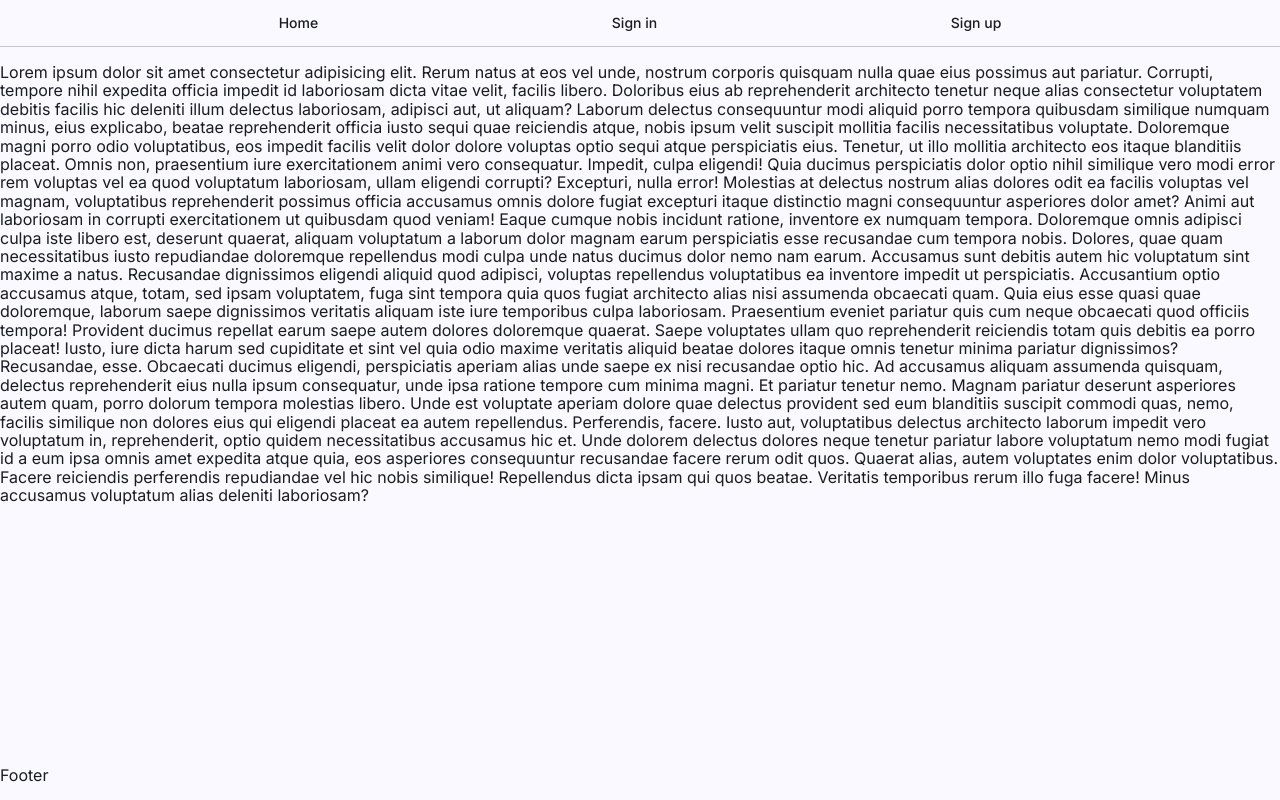
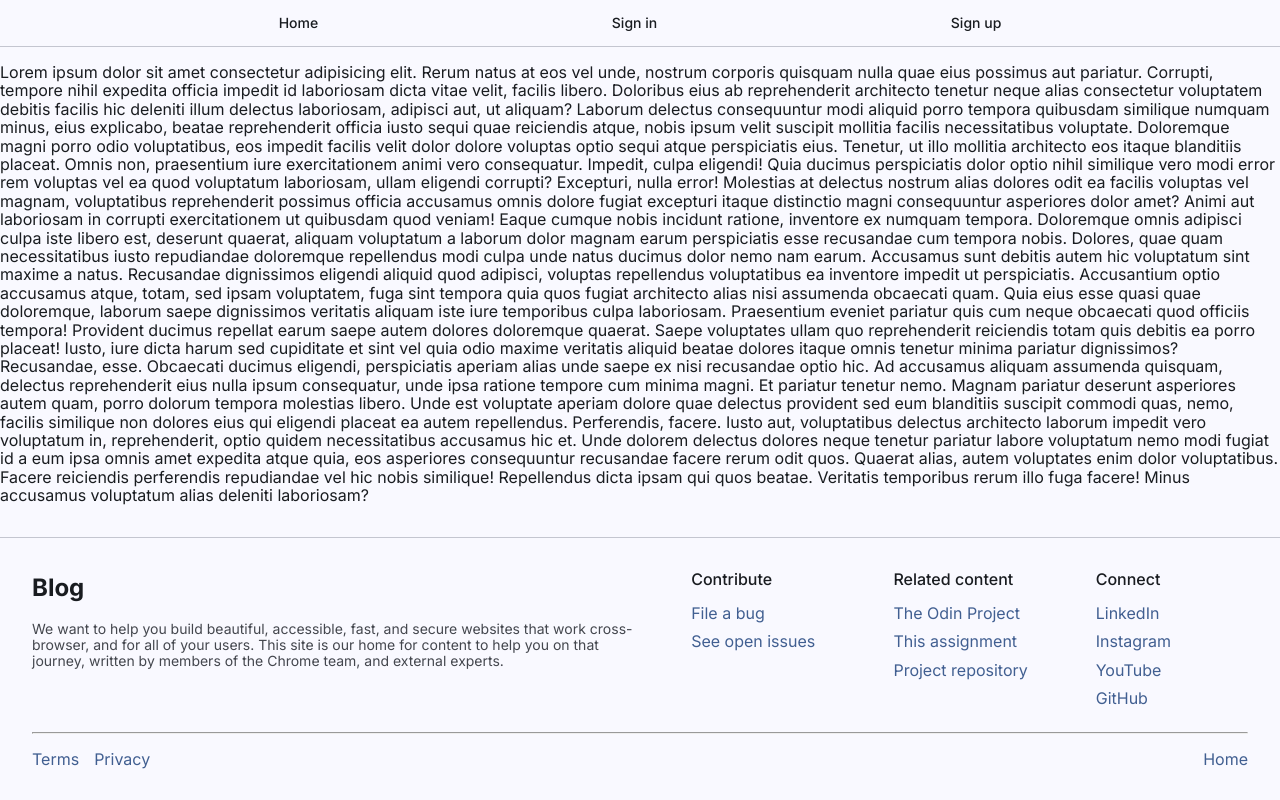
Before and after one commit to shravzzv/ODIN-Blog-api-project-client, a React (Vite) app: page / in a window 1280 px wide. Built offline with nearby package versions, Linux system fonts and the light colour scheme.

Commit message:
feat: Add footer with styles

```diff
--- a/src/components/Footer.jsx
+++ b/src/components/Footer.jsx
@@ -3,7 +3,80 @@ import '../styles/components/Footer.css'
 export default function Footer() {
   return (
     <footer>
-      <p>Footer</p>
+      <div className='top'>
+        <div className='container first'>
+          <h2>Blog</h2>
+          <p>
+            We want to help you build beautiful, accessible, fast, and secure
+            websites that work cross-browser, and for all of your users. This
+            site is our home for content to help you on that journey, written by
+            members of the Chrome team, and external experts.
+          </p>
+        </div>
+
+        <div className='container'>
+          <p className='heading'>Contribute</p>
+          <ul>
+            <li>
+              <a href='#'>File a bug</a>
+            </li>
+            <li>
+              <a href='#'>See open issues</a>
+            </li>
+          </ul>
+        </div>
+
+        <div className='container'>
+          <p className='heading'>Related content</p>
+          <ul>
+            <li>
+              <a href='#'>The Odin Project</a>
+            </li>
+            <li>
+              <a href='#'>This assignment</a>
+            </li>
+            <li>
+              <a href='#'>Project repository</a>
+            </li>
+          </ul>
+        </div>
+
+        <div className='container'>
+          <p className='heading'>Connect</p>
+          <ul>
+            <li>
+              <a href='#'>LinkedIn</a>
+            </li>
+            <li>
+              <a href='#'>Instagram</a>
+            </li>
+            <li>
+              <a href='#'>YouTube</a>
+            </li>
+            <li>
+              <a href='#'>GitHub</a>
+            </li>
+          </ul>
+        </div>
+      </div>
+
+      <hr />
+
+      <div className='bottom'>
+        <div className='left'>
+          <ul>
+            <li>
+              <a href='#'>Terms</a>
+            </li>
+            <li>
+              <a href='#'>Privacy</a>
+            </li>
+          </ul>
+        </div>
+        <div className='right'>
+          <a href='#'>Home</a>
+        </div>
+      </div>
     </footer>
   )
 }
--- a/src/styles/components/Footer.css
+++ b/src/styles/components/Footer.css
@@ -0,0 +1,83 @@
+footer {
+  border-top: 1px solid var(--outline-variant);
+  background-color: var(--surface);
+
+  .top,
+  .bottom {
+    padding: 8px 32px;
+  }
+
+  .top {
+    @media (min-width: 1200px) {
+      display: flex;
+      justify-content: space-between;
+      gap: 50px;
+      padding: 16px 32px;
+
+      & > * {
+        flex: 0.5;
+      }
+
+      .first {
+        flex: 2;
+      }
+    }
+
+    .first {
+      p {
+        font-size: 14px;
+        color: var(--on-surface-variant);
+      }
+    }
+
+    .container {
+      .heading {
+        font-weight: 500;
+        color: var(--on-surface);
+        font-size: 16px;
+      }
+
+      ul {
+        list-style-type: none;
+        padding: 0;
+        margin: 0;
+
+        li {
+          a {
+            text-decoration: none;
+            color: var(--primary);
+          }
+
+          & + li {
+            margin-top: 10px;
+          }
+        }
+      }
+    }
+  }
+
+  hr {
+    margin: 8px 32px;
+  }
+
+  .bottom {
+    display: flex;
+    justify-content: space-between;
+    padding-bottom: 32px;
+    a {
+      color: var(--primary);
+      text-decoration: none;
+    }
+
+    .left {
+      ul {
+        list-style-type: none;
+        margin: 0;
+        padding: 0;
+        display: flex;
+        align-items: center;
+        gap: 15px;
+      }
+    }
+  }
+}
```
